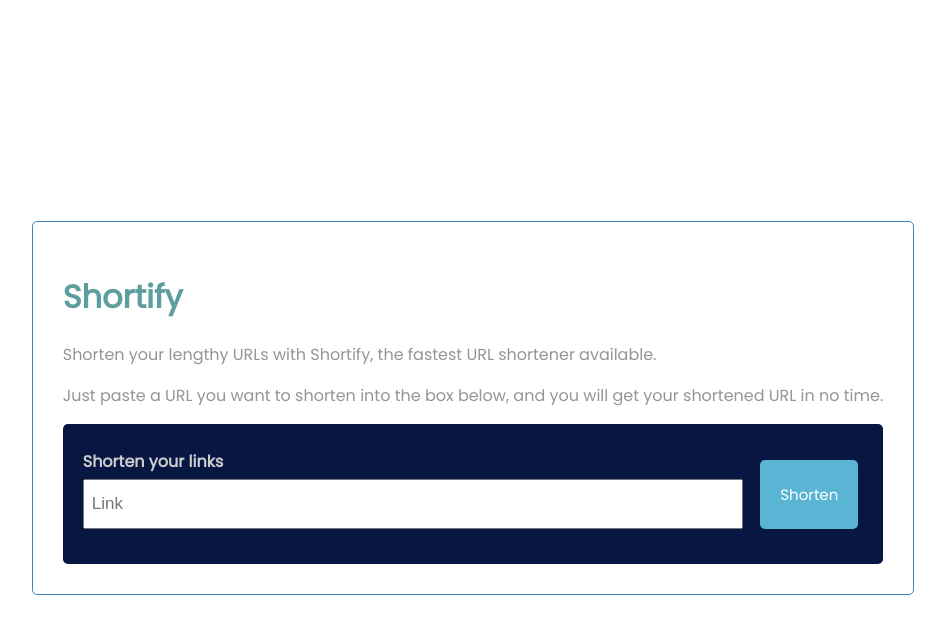
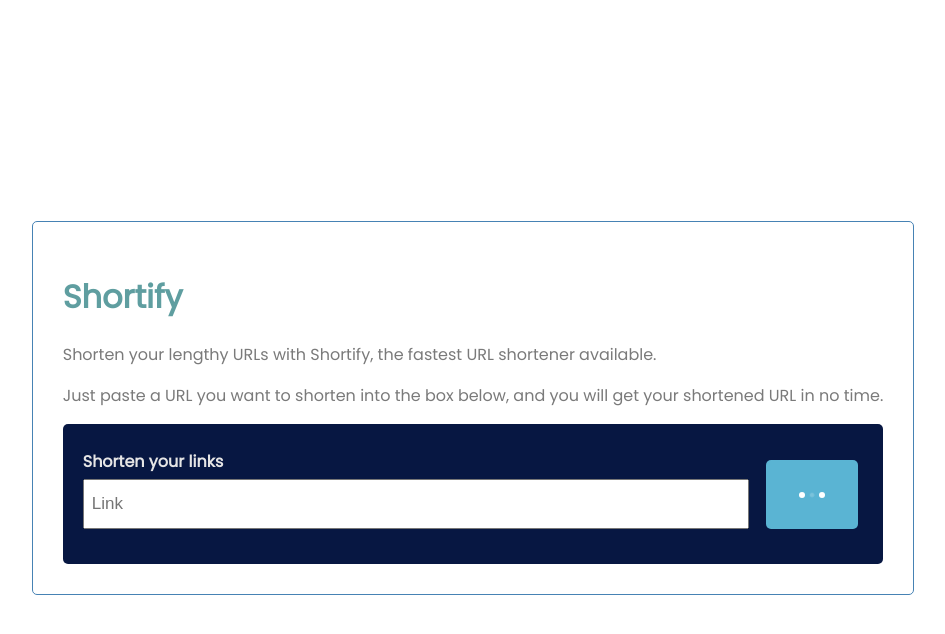
Before and after one commit to dojh111/govtech-tap-url-shortener, a React (Create React App) app in the folder url-shortener-app/: page / in a window 1280 px wide. Both pictures are taken after a click on the button "Shorten". Shown: the top 634 px of the page, without its empty margins (167-1112 px from the left). Built offline with nearby package versions, Linux system fonts and the light colour scheme; the HTML template or start-up script is replaced by a standard one.

Commit message:
Add loading animation for button when pressed

```diff
--- a/url-shortener-app/package.json
+++ b/url-shortener-app/package.json
@@ -9,6 +9,7 @@
     "react": "^18.2.0",
     "react-dom": "^18.2.0",
     "react-scripts": "5.0.1",
+    "react-spinners": "^0.13.4",
     "web-vitals": "^2.1.4"
   },
   "scripts": {
--- a/url-shortener-app/src/components/UrlForm.js
+++ b/url-shortener-app/src/components/UrlForm.js
@@ -1,9 +1,20 @@
 import React from "react";
 import { useState } from "react";
+import BeatLoader from "react-spinners/BeatLoader";
 
 const UrlForm = () => {
   const [url, setUrl] = useState("");
   const [loading, setLoading] = useState(false);
+
+  const handleSubmit = async (e) => {
+    e.preventDefault();
+    setLoading(true);
+    setTimeout(() => {
+      console.log("HELLO");
+      setLoading(false);
+    }, 3000);
+  };
+
   return (
     <div className="shortener-container">
       <form className="add-form">
@@ -17,7 +28,13 @@
           />
         </div>
       </form>
-      <button className="btn">Shorten</button>
+      <button className="btn" onClick={handleSubmit}>
+        {loading ? (
+          <BeatLoader color={"#fff"} loading={true} size={6} />
+        ) : (
+          "Shorten"
+        )}
+      </button>
     </div>
   );
 };
--- a/url-shortener-app/src/index.css
+++ b/url-shortener-app/src/index.css
@@ -82,7 +82,7 @@
 h3,
 p,
 label {
-  color: #959595;
+  color: #7a7a7a;
 }
 
 .background-fullviewport {
@@ -104,7 +104,7 @@
 
 .form-control label {
   display: block;
-  color: #cdcdcd;
+  color: #e5e5e5;
   font-weight: bold;
   margin-bottom: 5px;
 }
```
Also changed, not shown: 2 other files (tests, documents, lock files or other folders).
